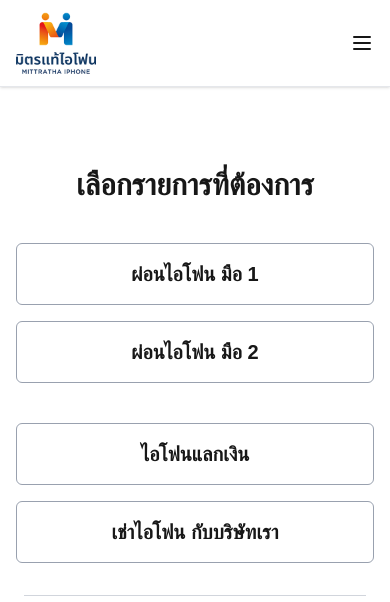
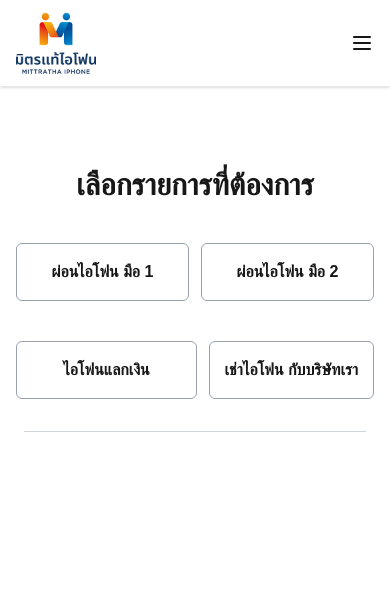
Before and after one commit to devsriwararak/app-next-wordpress-mobile, a Next.js app: page / in a window 390 px wide. Shown: the top 602 px of the page. Built offline with nearby package versions, Linux system fonts and the light colour scheme.

Commit message:
add new demo

```diff
--- a/src/app/components/Home.tsx
+++ b/src/app/components/Home.tsx
@@ -12,28 +12,28 @@ const PageHome = () => {
         <div className=''>
             <h1 className='text-3xl font-extrabold text-center mt-20 ' >เลือกรายการที่ต้องการ</h1>
 
-            <div className='flex flex-col md:flex-row gap-4 items-center justify-center mt-10 mx-4 md:mx-40 '>
+            <div className='flex flex-row gap-3 md:gap-4 items-center justify-center mt-10 mx-4 md:mx-40 text-base '>
                 <div className={`w-full border border-gray-400 rounded-md px-4 py-4  cursor-pointer hover:bg-gray-200 ${selectPage === 1 ? "bg-gray-300" : ""}`} onClick={() => setSelectPage(1)}>
                     <div className='text-center' >
-                        <p className='text-xl font-semibold'> ผ่อนไอโฟน มือ 1</p>
+                        <p className=' text-md md:text-xl font-semibold'> ผ่อนไอโฟน มือ 1</p>
                     </div>
                 </div>
                 <div className={`w-full border border-gray-400 rounded-md px-4 py-4  cursor-pointer hover:bg-gray-200 ${selectPage === 2 ? "bg-gray-300" : ""}`} onClick={() => setSelectPage(2)}>
                     <div className=' text-center'>
-                        <p className='font-semibold text-xl'>ผ่อนไอโฟน มือ 2</p>
+                        <p className='font-semibold text-md md:text-xl'>ผ่อนไอโฟน มือ 2</p>
                     </div>
                 </div>
             </div>
 
-            <div className='flex flex-col md:flex-row gap-4 items-center justify-center mt-10 mx-4 md:mx-40 '>
+            <div className='flex flex-row gap-3 md:gap-4 items-center justify-center mt-10 mx-4 md:mx-40 '>
                 <div className={`w-full border border-gray-400 rounded-md px-4 py-4  cursor-pointer hover:bg-gray-200 ${selectPage === 3 ? "bg-gray-300" : ""}`} onClick={() => setSelectPage(3)}>
                     <div className='text-center'>
-                        <p className='text-xl font-semibold'>ไอโฟนแลกเงิน</p>
+                        <p className='text-md md:text-xl font-semibold'>ไอโฟนแลกเงิน</p>
                     </div>
                 </div>
-                <div className={`w-full border border-gray-400 rounded-md px-4 py-4  cursor-pointer hover:bg-gray-200 ${selectPage === 4 ? "bg-gray-300" : ""}`} onClick={() => setSelectPage(4)}>
+                <div className={`w-full border border-gray-400 rounded-md px-0.5 md:px-4 py-4  cursor-pointer hover:bg-gray-200 ${selectPage === 4 ? "bg-gray-300" : ""}`} onClick={() => setSelectPage(4)}>
                     <div className=' text-center'>
-                        <p className='font-semibold text-xl'>เช่าไอโฟน กับบริษัทเรา</p>
+                        <p className='font-semibold text-base md:text-xl'>เช่าไอโฟน กับบริษัทเรา</p>
                     </div>
                 </div>
             </div>
```
